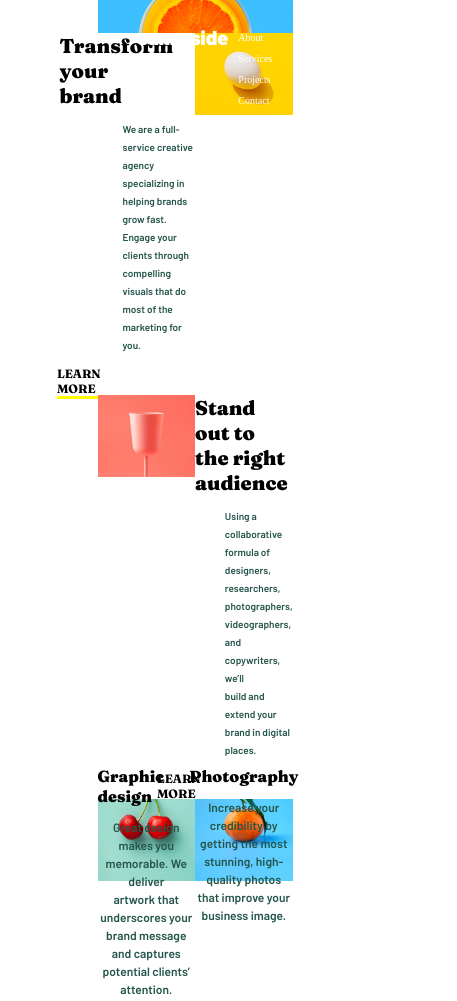
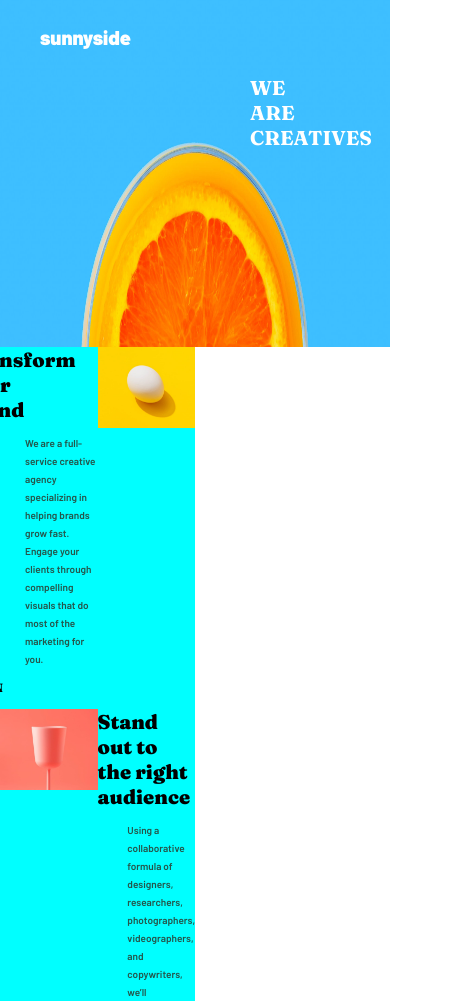
Before and after one commit to renangasparalvescabral/agencia-Sunnyside, a plain HTML site: page index.html in a window 390 px wide. Shown: the top 1001 px of the page, 457 px wide, since content can reach past the window. Drawn offline with Linux system fonts and the light colour scheme.

Commit message:
responsivo começo

```diff
--- a/index.css
+++ b/index.css
@@ -3,11 +3,13 @@
     box-sizing: border-box;
     padding: 0;
     margin: 0;
-
 }
 
 body{
-    margin-left: 25%;
+    display: flex;
+    flex-direction: column;
+    align-content: center;
+    align-items: center;
     height: 100vh;
     font-size: 18px;
 }
@@ -407,3 +409,39 @@ article{
 .attribution a {
     color: hsl(228, 45%, 44%);
 }
+
+@media (max-width: 450px){
+    *{
+        box-sizing: border-box;
+        padding: 0;
+        margin: 0;
+
+    }
+
+    body{
+        display: flex;
+        align-items: start;
+    }
+
+    .links{
+        display: none;
+    }
+
+    .img-1{
+        width: 100vw;
+        height: 50vh;
+    }
+
+   .titulo{
+        font-size: 20px;
+
+   }
+
+   article{
+    display: flex;
+    flex-direction: column;
+
+    background-color: aqua;
+   }
+
+}
--- a/index.html
+++ b/index.html
@@ -95,7 +95,7 @@ you can use a font icon library. Some suggestions can be found below:
     </div>
 
     <div class="div-img1">
-      <img class="img-1" src="/images/desktop/we are creatives.jpg" width="20%" alt="">
+      <img class="img-1" src="/images/desktop/we are creatives.jpg" width="100" alt="">
     </div>
 
 
```
